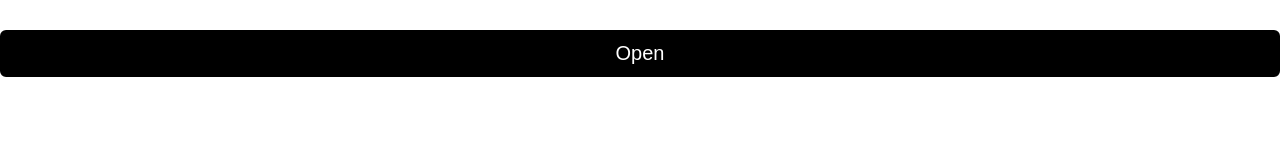
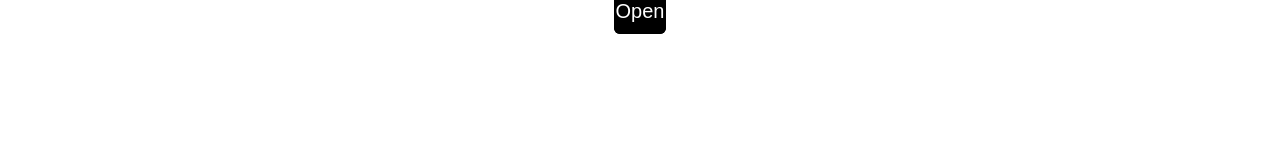
Before and after one commit to yoyan1/media, a plain HTML site: page index.html in a window 1280 px wide. Drawn offline with Linux system fonts and the light colour scheme.

Commit message:
Add files via upload

```diff
--- a/index.html
+++ b/index.html
@@ -8,7 +8,7 @@
 </head>
 <body>
     <center>
-        <button class="follow">Open</button>
+        <a href="/profile/profile.html" class="follow" style="text-decoration: none;">Open</a>
     </center>
 </body>
 </html>
```
